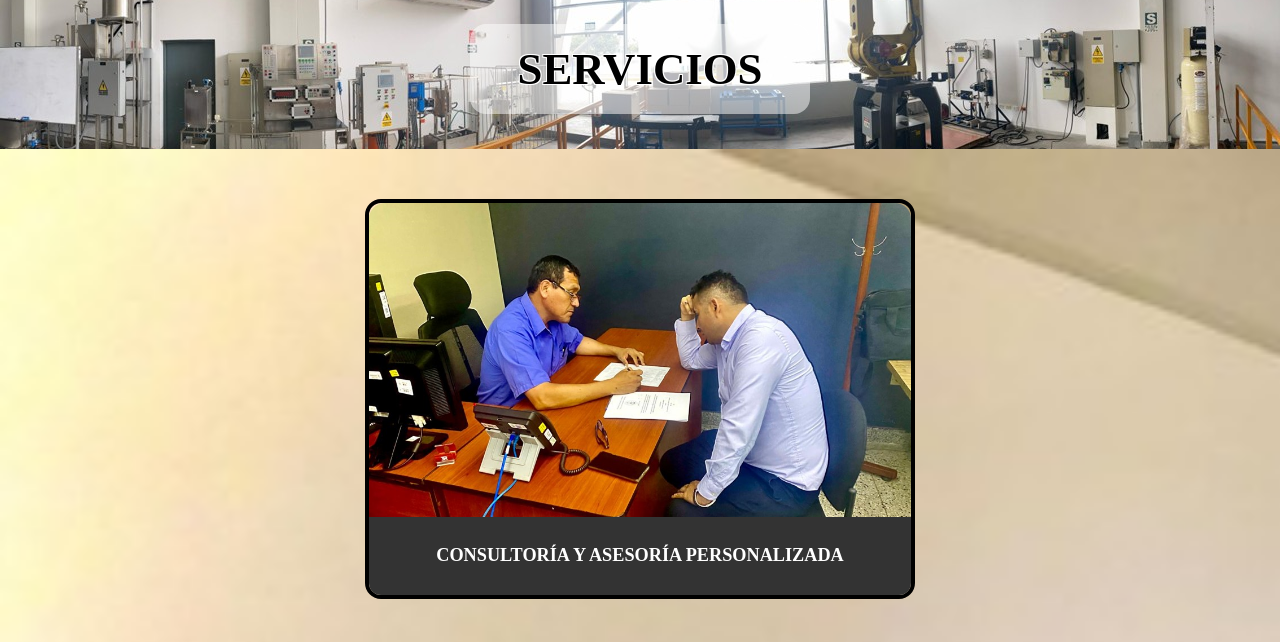
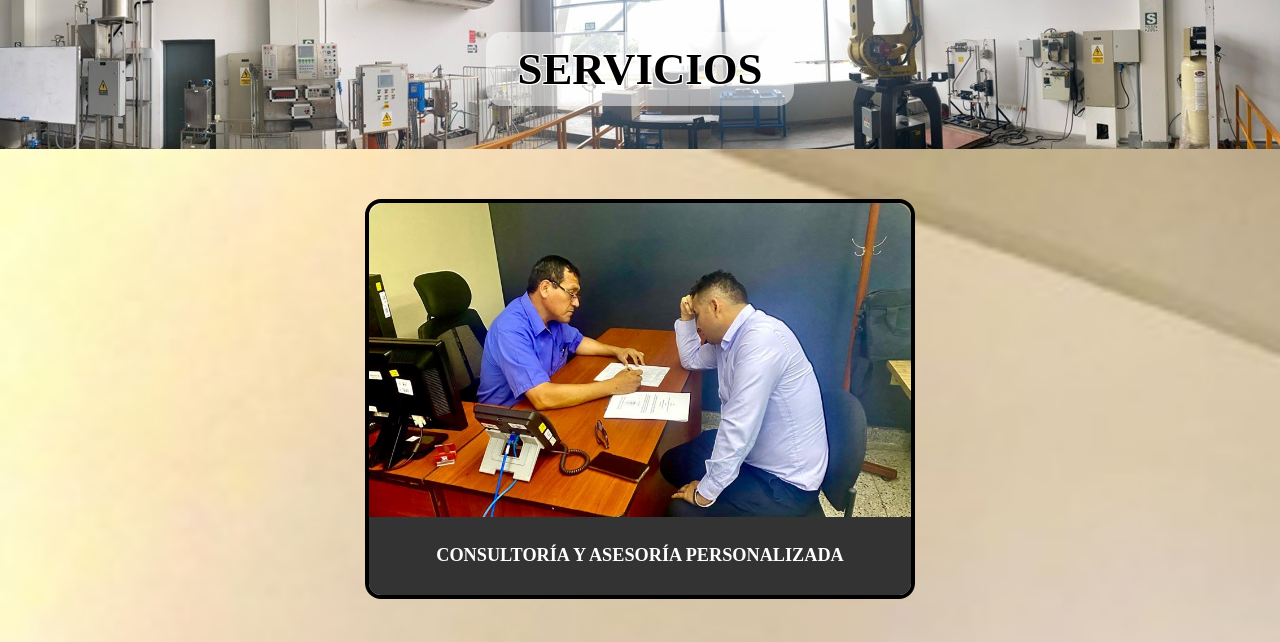
Before and after one commit to Zenonace4/APEIN.github.io, a plain HTML site: page control-servicio.html in a window 1280 px wide. Shown: the part 81-723 px from the top of the page. Drawn offline with nearby package versions, Linux system fonts and the light colour scheme.

Commit message:
Update style-control.css

```diff
--- a/style-control.css
+++ b/style-control.css
@@ -1381,7 +1381,7 @@ div#item-16.item.tecnologia {
     align-content: center;
     background: #ffffff80;
     border-radius: 1rem;
-    padding: 1rem 3rem;
+    padding: .5rem 2rem;
 }
 
 .service-text h1 {
```
